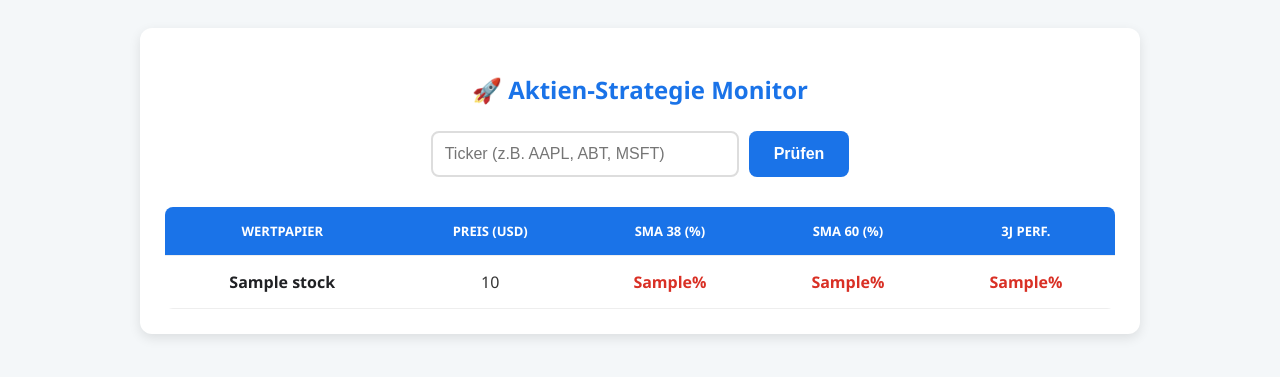
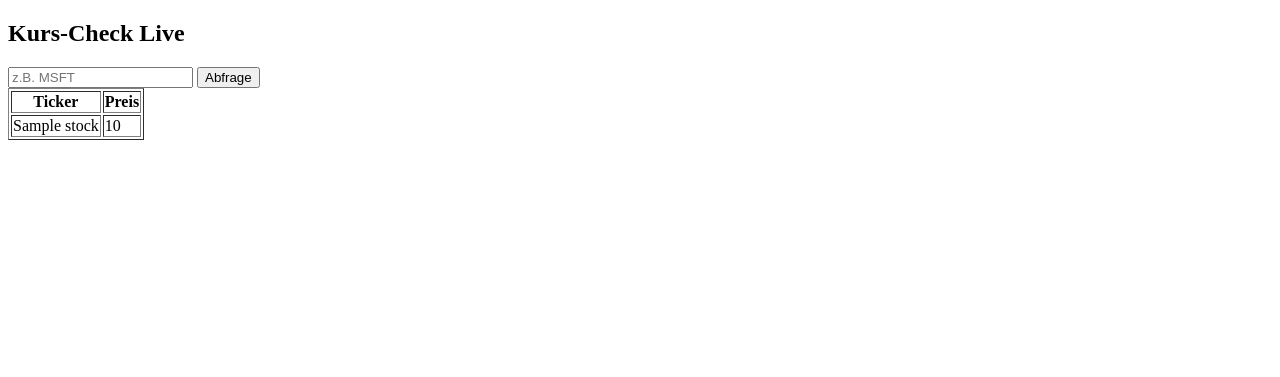
Before and after one commit to kwspeidel-lgtm/Anlagetool, a Flask app: template templates/index.html in a window 1280 px wide. Shown: the top 377 px of the page. Run offline with Flask 3, Linux system fonts and the light colour scheme; the template is opened without the code that fills it: most values are stand-ins (such as "Sample title", 1, 10 or a date in 2020).

Commit message:
Update index.html

```diff
--- a/templates/index.html
+++ b/templates/index.html
@@ -1,75 +1,22 @@
 <!DOCTYPE html>
-<html lang="de">
-<head>
-    <meta charset="UTF-8">
-    <meta name="viewport" content="width=device-width, initial-scale=1.0">
-    <title>Strategie-Check Profi</title>
-    <style>
-        body { font-family: 'Segoe UI', Arial, sans-serif; background: #f4f7f9; padding: 20px; color: #333; }
-        .container { max-width: 950px; margin: auto; background: white; padding: 25px; border-radius: 12px; box-shadow: 0 4px 12px rgba(0,0,0,0.1); }
-        h2 { color: #1a73e8; text-align: center; margin-bottom: 25px; }
-
-        .search-box { display: flex; justify-content: center; gap: 10px; margin-bottom: 30px; }
-        input { padding: 12px; width: 280px; border: 2px solid #ddd; border-radius: 8px; font-size: 16px; outline: none; }
-        input:focus { border-color: #1a73e8; }
-
-        button { padding: 12px 25px; background: #1a73e8; color: white; border: none; border-radius: 8px; cursor: pointer; font-weight: bold; font-size: 16px; }
-        button:hover { background: #1557b0; }
-
-        #loading { display: none; text-align: center; margin-bottom: 20px; color: #1a73e8; font-weight: bold; font-style: italic; }
-
-        table { width: 100%; border-collapse: collapse; background: white; border-radius: 8px; overflow: hidden; }
-        th, td { padding: 15px; border-bottom: 1px solid #eee; text-align: center; }
-        th { background: #1a73e8; color: white; text-transform: uppercase; font-size: 13px; }
-
-        .pos { color: #28a745; font-weight: bold; }
-        .neg { color: #d93025; font-weight: bold; }
-        .stock-name { font-weight: bold; color: #202124; }
-
-        tr:hover { background-color: #f8f9fa; }
-    </style>
-</head>
+<html>
 <body>
-
-<div class="container">
-    <h2>🚀 Aktien-Strategie Monitor</h2>
-
-    <form class="search-box" action="/" method="POST" onsubmit="showLoading()">
-        <input type="text" name="ticker" placeholder="Ticker (z.B. AAPL, ABT, MSFT)" required autocomplete="off">
-        <button type="submit">Prüfen</button>
+    <h2>Kurs-Check Live</h2>
+    <form method="POST">
+        <input type="text" name="ticker" placeholder="z.B. MSFT">
+        <button type="submit">Abfrage</button>
     </form>
-
-    <div id="loading">⏳ Suche läuft, bitte kurz warten...</div>
-
-    <table>
-        <thead>
+    <table border="1">
         <tr>
-                <th>Wertpapier</th>
-                <th>Preis (USD)</th>
-                <th>SMA 38 (%)</th>
-                <th>SMA 60 (%)</th>
-                <th>3J Perf.</th>
+            <th>Ticker</th>
+            <th>Preis</th>
         </tr>
-        </thead>
-        <tbody>
         {% for s in stocks %}
         <tr>
-                <td class="stock-name">{{ s.name }}</td>
+            <td>{{ s.name }}</td>
             <td>{{ s.price }}</td>
-                <td class="{{ 'pos' if s.dist38 > 0 else 'neg' }}">{{ s.dist38 }}%</td>
-                <td class="{{ 'pos' if s.dist60 > 0 else 'neg' }}">{{ s.dist60 }}%</td>
-                <td class="{{ 'pos' if s.perf3y > 0 else 'neg' }}">{{ s.perf3y }}%</td>
         </tr>
         {% endfor %}
-        </tbody>
     </table>
-</div>
-
-<script>
-    function showLoading() {
-        document.getElementById('loading').style.display = 'block';
-    }
-</script>
-
 </body>
 </html>
```
Lines whose indentation alone changed are shown as unchanged.
